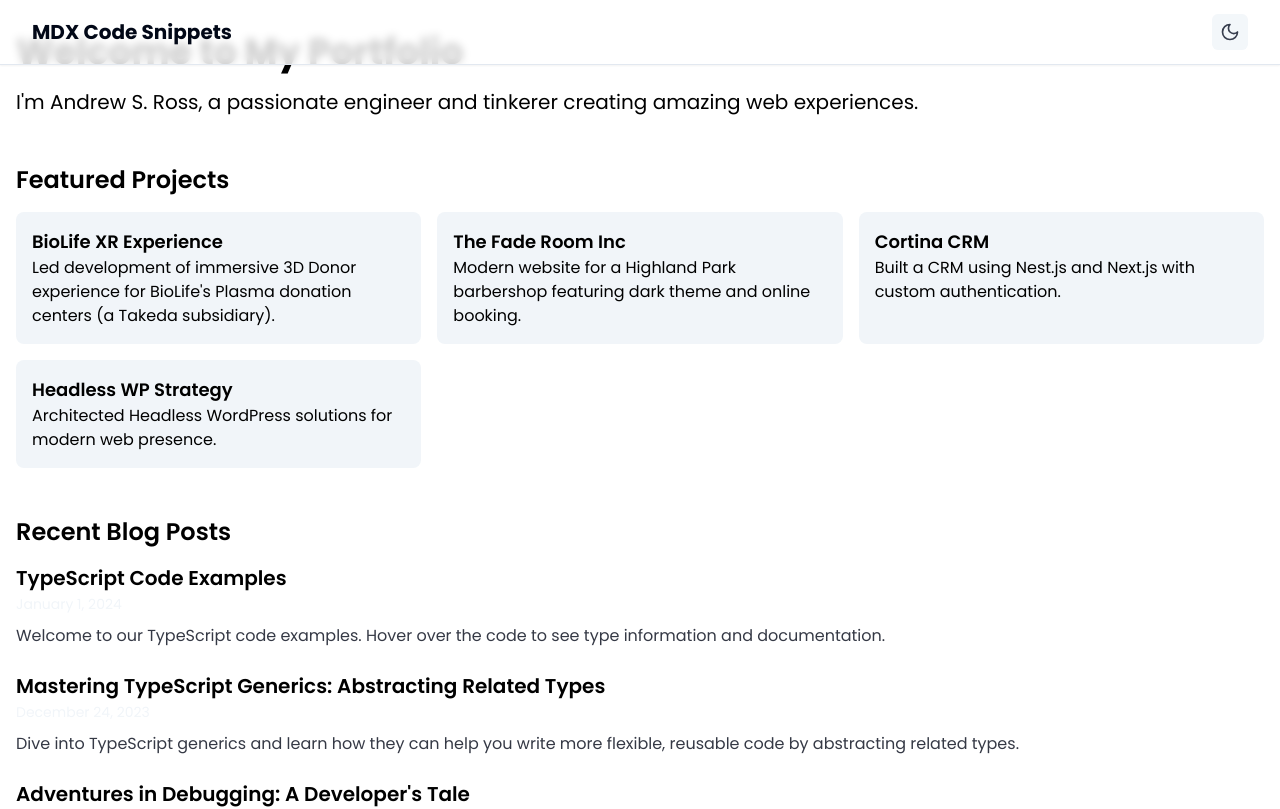
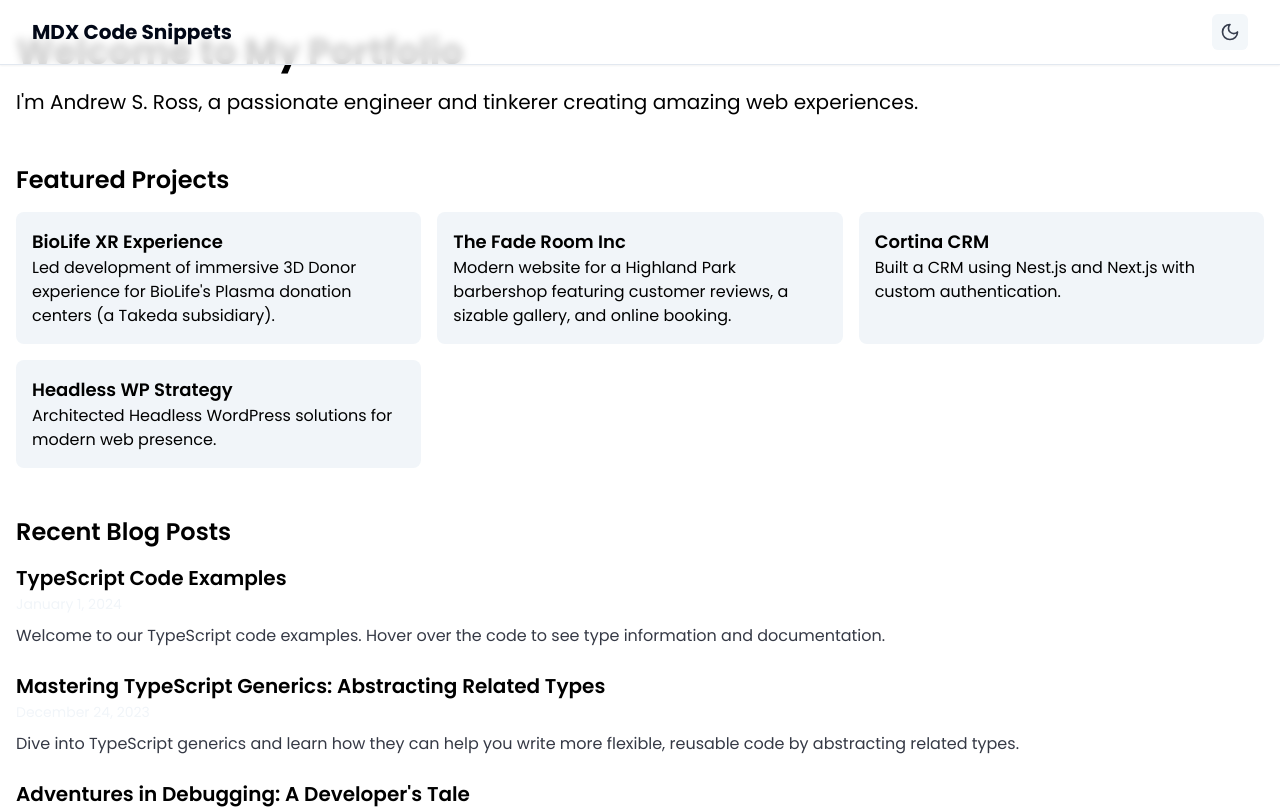
Before and after one commit to DopamineDriven/portfolio-2025, a Next.js app in the folder apps/web/: page / in a window 1280 px wide. Shown: the top 809 px of the page. Built offline with nearby package versions, Linux system fonts and the light colour scheme; what tailwindcss-animated would draw is missing.

Commit message:
progress

```diff
--- a/apps/web/src/app/page.tsx
+++ b/apps/web/src/app/page.tsx
@@ -35,7 +35,7 @@ export default async function Home() {
             className="transition-bg transition-color block rounded-lg bg-secondary p-4 hover:opacity-90">
             <h3 className="text-lg font-semibold">The Fade Room Inc</h3>
             <p>
-              Modern website for a Highland Park barbershop featuring dark theme
+              Modern website for a Highland Park barbershop featuring customer reviews, a sizable gallery,
               and online booking.
             </p>
           </a>
```
